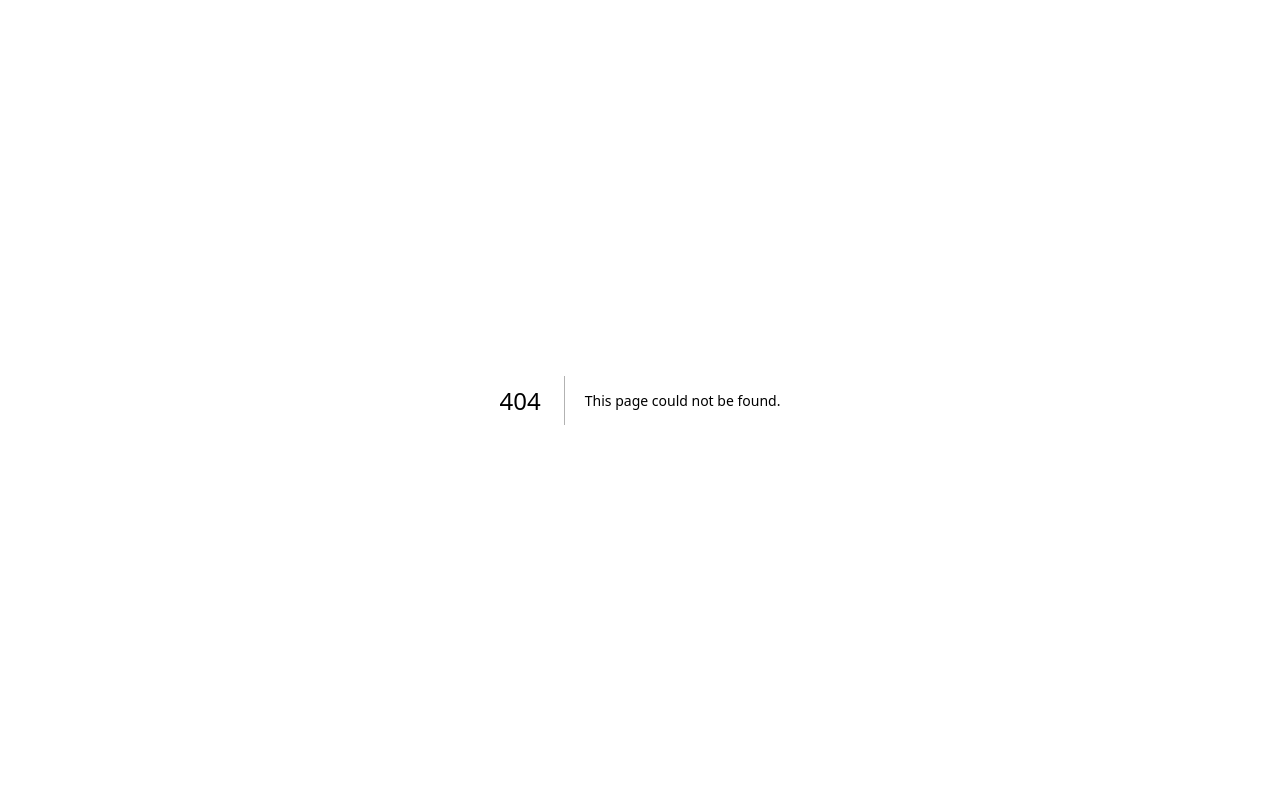
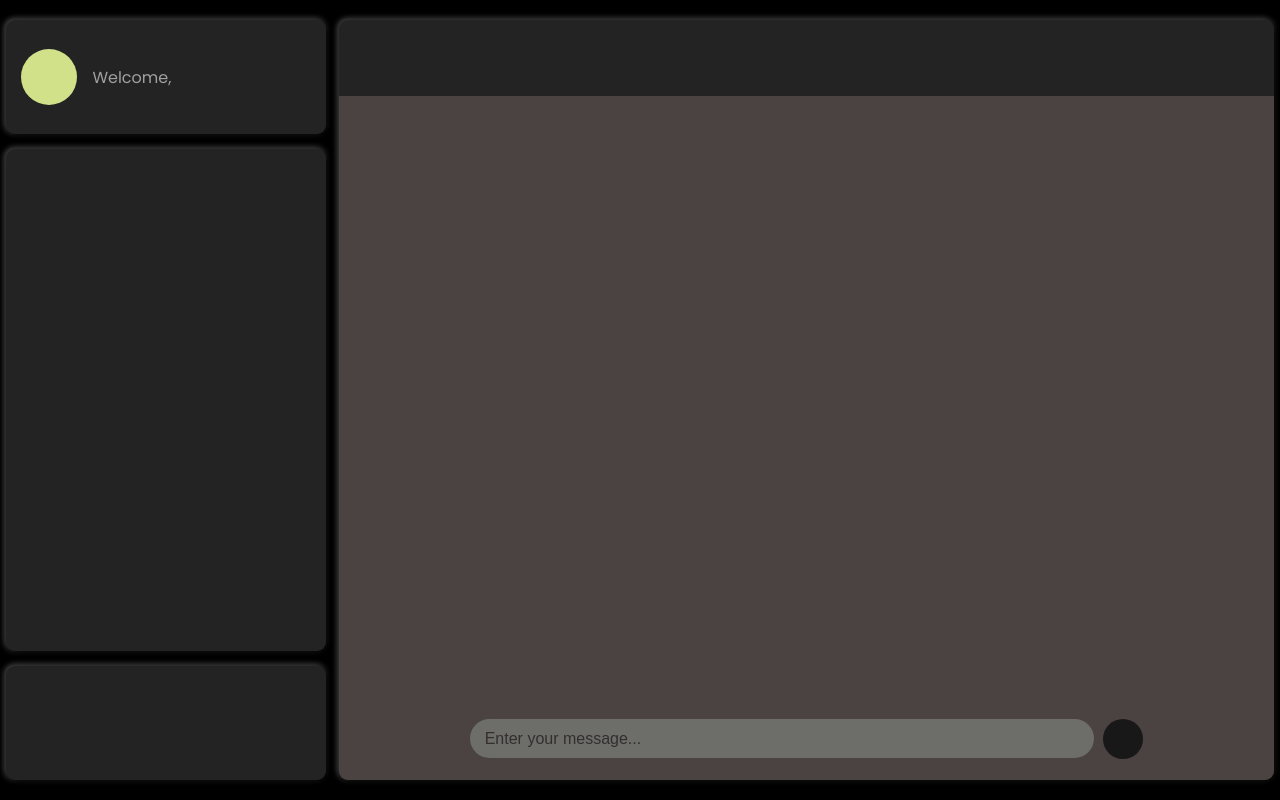
Before and after one commit to AmeerUlAman/Invis-Chat, a Next.js app: page /chatroom in a window 1280 px wide. Before the commit this address had no page. Built offline with nearby package versions, Linux system fonts and the light colour scheme.

Commit message:
styled chat

```diff
--- /dev/null
+++ b/src/app/chatroom/chat.tsx
@@ -0,0 +1,25 @@
+import styles from "./chatroom.module.css";
+import Image from "next/image";
+
+const Chat=()=>{
+
+
+return(
+<div className={styles.chat}>
+<div className={styles.messsagearea}>
+<div className={styles.messaging}>
+<input type="text" className={styles.messageinput} placeholder="Enter your message..." style={{paddingLeft:"15px"}}/>
+<button className={styles.send} >
+    {/* <center> <Image  src={'/sendbutton.svg'}height={40} width={40}alt="SEND"/></center> */}
+   </button>
+</div>
+</div>
+
+<div className={styles.contactinfo}>
+
+</div>
+
+</div>
+);
+}
+export default Chat
--- a/src/app/chatr/chatr.module.css
+++ b/src/app/chatroom/chatroom.module.css
@@ -58,12 +58,104 @@ margin: 10px auto;
           -1px -1px 6px rgba(255, 255, 255, 0.4);
       }
 /* CHATAREA */
-.ch{
+.chat{
     margin-left: 12px;
     width: 73%;
+    display: flex;
+    flex-direction: column-reverse;
 height:95vh;
 background-color: rgb(36, 35, 35);
-border-radius: 9px;margin: 10px auto;
+border-radius: 9px;
+margin: 10px auto;
 box-shadow: 3px 3px 10px rgba(0, 0, 0, 1),
 -1px -1px 6px rgba(255, 255, 255, 0.4);
 }
+
+.messsagearea{
+height: 90%;
+background-color: rgb(75, 66, 66);
+border-radius: 9px;
+border-top-right-radius:0px ;
+border-top-left-radius:0px ;
+display: flex;
+flex-direction: column-reverse;
+}
+
+.messageinput{
+width: 65%;
+height: 37px;
+border-radius: 21px;
+border: none;
+
+background-color: rgb(109, 109, 106);
+color: aliceblue;
+font-size: medium;
+outline: none;
+}
+
+
+.messageinput::placeholder {
+  color: #352e2e; /* Placeholder color */
+}
+.messageinput:focus{
+color: rgb(255, 250, 204);
+}
+
+.messaging{
+display: flex;
+height: 7%;
+width: 100%;
+margin: auto;
+margin-bottom: 13px;
+justify-content: center;
+}
+
+.send{
+
+  margin-left: 9px;
+  border-radius: 50%;
+  height: 40px;
+  width: 40px;
+  border: none;
+  background-color: rgb(24, 24, 24);
+ overflow: hidden;
+}
+
+
+
+
+
+.contactinfo{
+  height: 10%;
+  display: flex;
+}
+
+
+
+
+/*
+/////////////////////  CONDET STYLING
+*/
+
+.centered{
+display: flex;
+
+align-items: center;
+color: rgb(160, 160, 160);
+height: 100%;
+}
+.imagecont{
+  width:30% ;
+  margin: 0px 0px 0px 27px;
+}
+.image{
+height: 56px;
+width: 56px;
+background-color: rgb(209, 225, 138);
+border-radius: 50%;
+margin:0px 15px 0px 15px ;
+}
+.weluser{
+
+
+}
--- /dev/null
+++ b/src/app/chatroom/contdet.tsx
@@ -0,0 +1,26 @@
+import { useSearchParams } from 'next/navigation';
+import styles from './chatroom.module.css';
+
+const Contdet=()=>{
+
+
+    const searchParams = useSearchParams();
+    const username = searchParams.get('username'); // Get the price from query parameters
+
+
+    return(
+        <div className={styles.userinfo}>
+
+            <div className={styles.centered}>
+            <div className={styles.image}></div>
+ <p style={{margin:"0px"}} className={styles.weluser}>Welcome, {username}</p>
+</div>
+</div>
+
+    );
+
+
+
+
+}
+export default Contdet;
--- a/src/app/chatr/page.tsx
+++ b/src/app/chatroom/page.tsx
@@ -1,19 +1,32 @@
+"use client";
+
 import React from "react";
-import styles from "./chatr.module.css"
+import styles from "./chatroom.module.css"
+import Contdet from "./contdet";
+import Chat from "./chat";
+
+
 export default function Home(){
 
+
     return(
-        <div className={styles.whole}  >
+        <div className={styles.whole}>
     <div className={styles.contactsection}>
-    <div className={styles.userinfo}></div>
+
+          <Contdet/>
+
+
     <div className={styles.gp}></div>
+
     <div className={styles.contacts}></div>
+
     <div className={styles.gp}></div>
+
     <div className={styles.userinfo}></div>
     </div>
 
 
-    <div className={styles.ch}></div>
+   <Chat/>
 
         </div>
     );
--- a/src/app/helog/signup.tsx
+++ b/src/app/helog/signup.tsx
@@ -31,6 +31,9 @@ function Signup() {
     } else {
       const data = await response.json();
       console.log('Success:', data);
+      const url = new URL('/chatroom', window.location.origin);
+      url.searchParams.set('username', username.toString());
+      window.location.href = url.toString();
     }
   }
   return (
--- a/src/app/layout.js
+++ b/src/app/layout.js
@@ -1,17 +1,19 @@
 import { Inter } from "next/font/google";
 import "./globals.css";
-
-const inter = Inter({ subsets: ["latin"] });
+import { Poppins } from "next/font/google";
+const poppins = Poppins({ subsets: ["latin"],
+  weight:"400"
+ });
 
 export const metadata = {
-  title: "Create Next App",
+  title: "Invis",
   description: "Generated by create next app",
 };
 
 export default function RootLayout({ children }) {
   return (
     <html lang="en">
-      <body className={inter.className}>{children}</body>
+      <body className={poppins.className}>{children}</body>
     </html>
   );
 }
--- a/src/app/nav/nav.module.css
+++ b/src/app/nav/nav.module.css
@@ -3,7 +3,7 @@ height: 50px;
 width: 100%;
  margin-top:9px ;
 display: flex;
-position: fixed;
+position: absolute;
 }
 .logo{
 
```
Also changed, not shown: public/sendbutton.svg (added).
